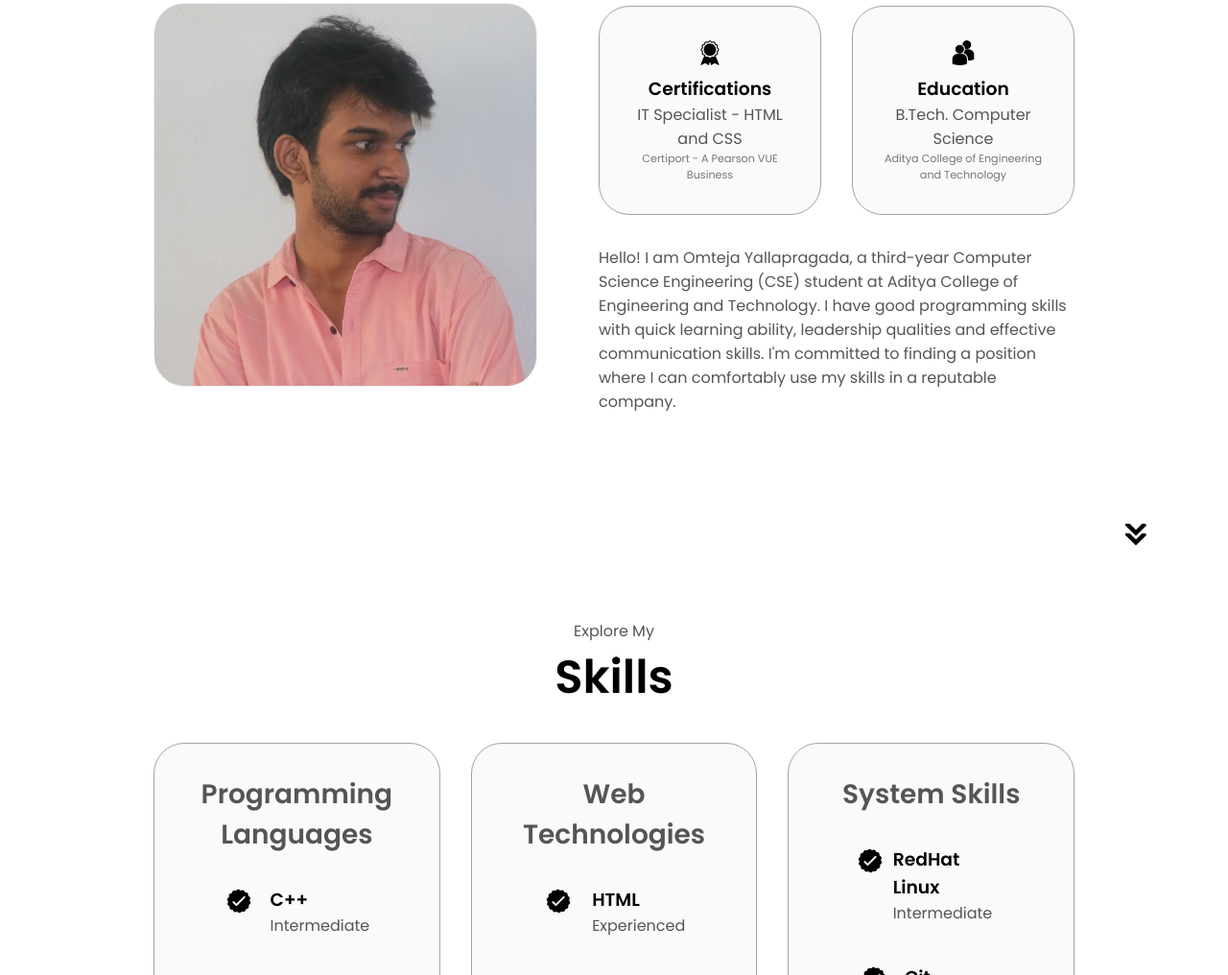
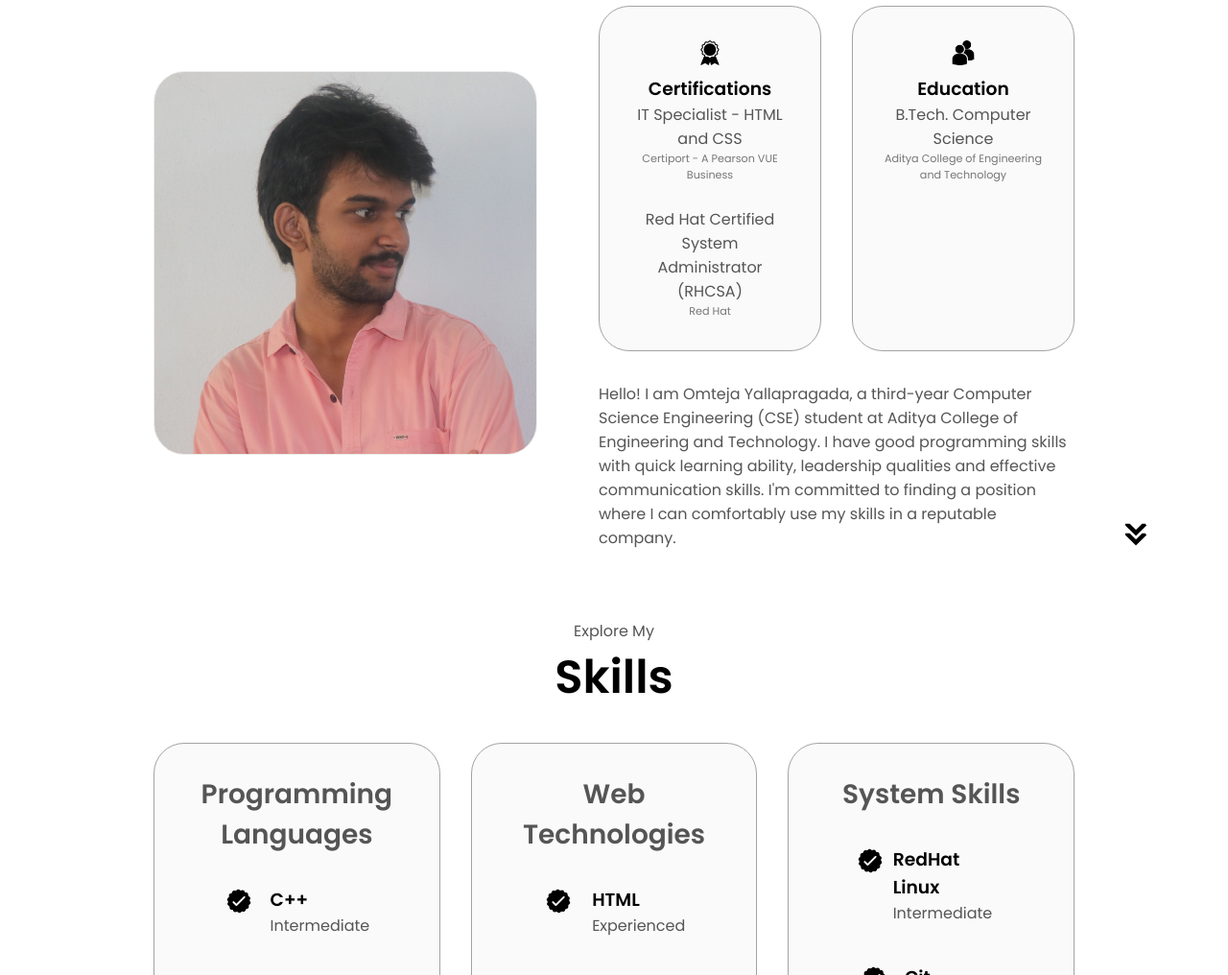
Before and after one commit to omteja04/omteja04.github.io, a website built with Vite: page index.html in a window 1280 px wide. Shown: the part 1027-2043 px from the top of the page at 96% size. Built offline with nearby package versions, Linux system fonts and the light colour scheme.

Commit message:
Added Certification

```diff
--- a/index.html
+++ b/index.html
@@ -101,6 +101,13 @@
                         </p>
                         <p class="certification__subtitle">
                             Certiport - A Pearson VUE Business
+                        </p>
+                        <br>
+                        <p class="certification__title">
+                            Red Hat Certified System Administrator (RHCSA)
+                        </p>
+                        <p class="certification__subtitle">
+                            Red Hat
                         </p>
                     </div>
                     <div class="details-container color-container">
```
